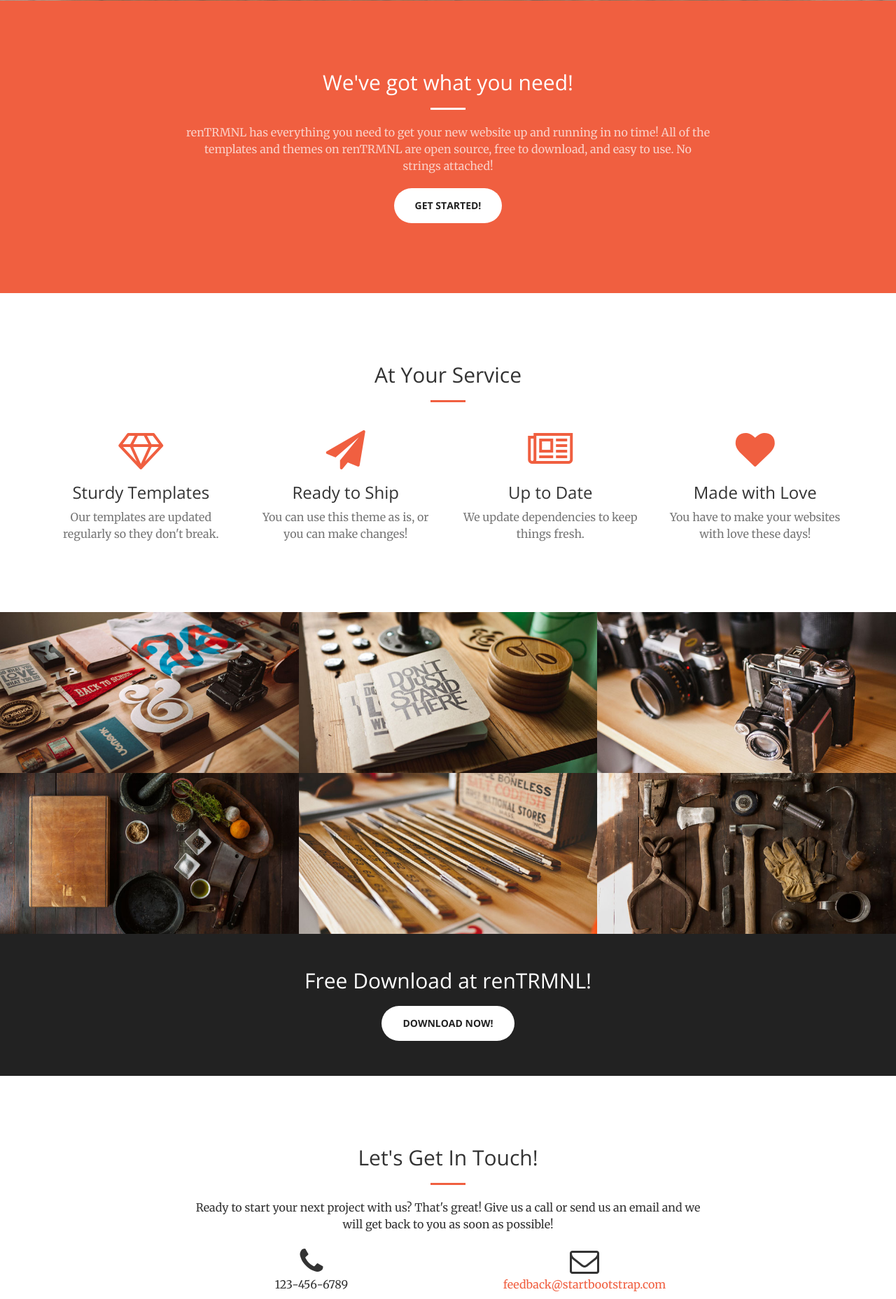
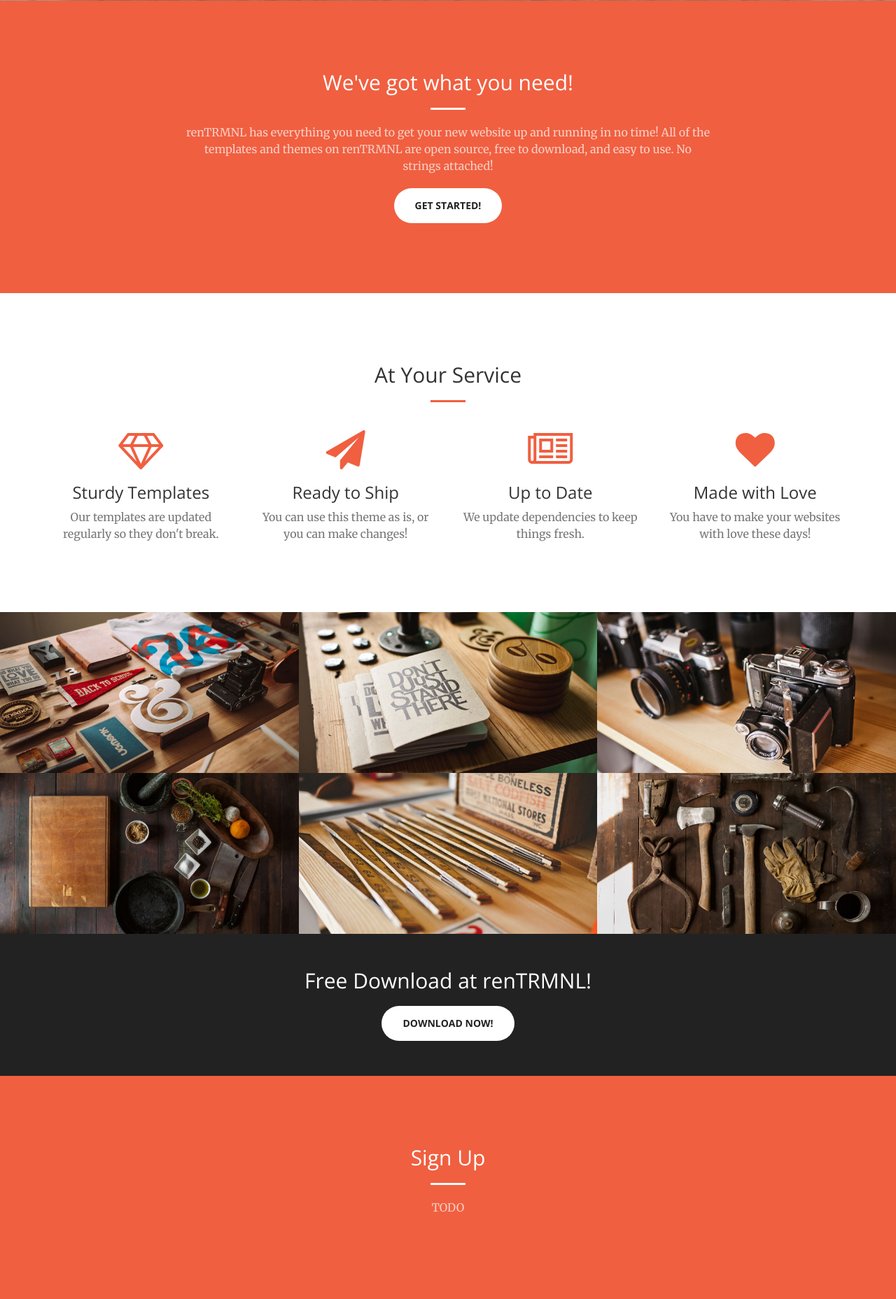
Before and after one commit to gctomakin/renTRMNL, a CodeIgniter app: page /database/ in a window 1280 px wide. Shown: the part 799-2656 px from the top of the page at 70% size. Run offline with CodeIgniter, Linux system fonts and the light colour scheme; some libraries are stand-ins or nearby versions.

Commit message:
Modified html

```diff
--- a/application/views/main.php
+++ b/application/views/main.php
@@ -62,6 +62,9 @@
                         <a class="page-scroll" href="#portfolio">Portfolio</a>
                     </li>
                     <li>
+                        <a class="page-scroll" href="#signup">Signup</a>
+                    </li>
+                    <li>
                         <a class="page-scroll" href="#contact">Contact</a>
                     </li>
                 </ul>
@@ -89,7 +92,7 @@
                     <h2 class="section-heading">We've got what you need!</h2>
                     <hr class="light">
                     <p class="text-faded">renTRMNL has everything you need to get your new website up and running in no time! All of the templates and themes on renTRMNL are open source, free to download, and easy to use. No strings attached!</p>
-                    <a href="#" class="btn btn-default btn-xl">Get Started!</a>
+                    <a href="#signup" class="btn btn-default btn-xl page-scroll">Get Started!</a>
                 </div>
             </div>
         </div>
@@ -244,6 +247,18 @@
         </div>
     </aside>
 
+    <section class="bg-primary" id="signup">
+        <div class="container">
+            <div class="row">
+                <div class="col-lg-8 col-lg-offset-2 text-center">
+                    <h2 class="section-heading">Sign Up</h2>
+                    <hr class="light">
+                    <p class="text-faded">TODO</p>
+                </div>
+            </div>
+        </div>
+    </section>
+
     <section id="contact">
         <div class="container">
             <div class="row">
```
